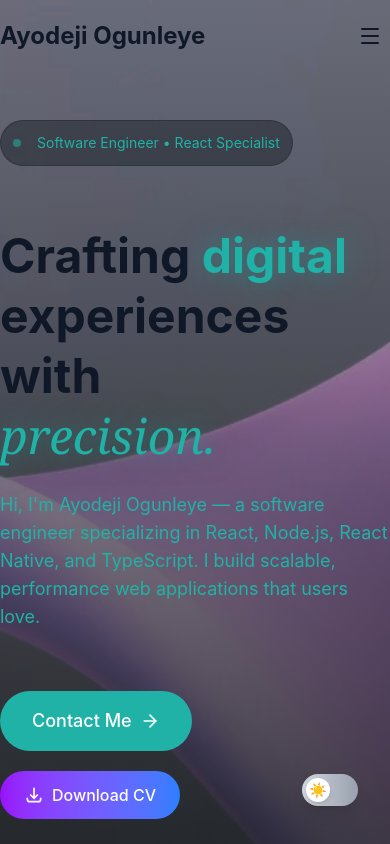
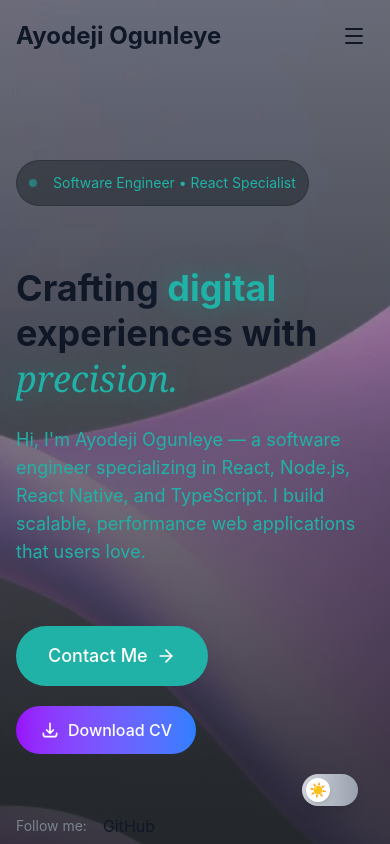
Before and after one commit to Ayonitemi12/portfolio, a React (Vite) app: page / in a window 390 px wide. Shown: the top 844 px of the page. Built offline with nearby package versions, Linux system fonts and the light colour scheme.

Commit message:
modified

```diff
--- a/src/layout/Navbar.jsx
+++ b/src/layout/Navbar.jsx
@@ -41,7 +41,7 @@ function Navbar() {
         : 'bg-transparent'
       }
     `}>
-      <div className="container mx-auto px-auto py-4 flex justify-between items-center">
+      <div className="container mx-auto px-4 md:px-6 py-4 flex justify-between items-center">
         {/* Logo */}
         <RouterLink to="/" className="text-2xl font-bold text-gray-900 dark:text-white hover:text-primary">
           Ayodeji Ogunleye<span className="text-purple-500"></span>
--- a/src/sections/About.jsx
+++ b/src/sections/About.jsx
@@ -1,5 +1,5 @@
 import { Code2, Lightbulb, Rocket, Users } from "lucide-react";
-// import FadeIn from "../components/FadeIn";
+import FadeIn from "../components/FadeIn";
 
 
 const highlights = [
@@ -33,7 +33,7 @@ function About() {
     return (
     <section id="about" className="py-32 relative overflow-hidden bg-white dark:bg-gray-900 text-gray-950 dark:text-white transition-colors duration-300">
       <div className="container mx-auto px-6 relative z-10 ">
-        {/* <FadeIn> */}
+        <FadeIn>
         <div className="grid lg:grid-cols-2 gap-16 items-center ">
           {/* Left Column */}
           <div className="space-y-8">
@@ -100,7 +100,7 @@ function About() {
             ))}
           </div>
         </div>
-        {/* </FadeIn> */}
+        </FadeIn>
       </div>
     </section>
     )
--- a/src/sections/Certificates.jsx
+++ b/src/sections/Certificates.jsx
@@ -1,6 +1,6 @@
 import { useState } from 'react';
 import { certificates } from '../data/certificates';
-// import FadeIn from '../components/FadeIn';
+import FadeIn from '../components/FadeIn';
 
 export function Certificates() {
    const [activeFilter, setActiveFilter] = useState("all");
@@ -64,7 +64,7 @@ function CertificateCard({ cert }) {
   const [setIsHovered] = useState(false);
 
   return (
-    // <FadeIn>
+    <FadeIn>
     <div
       className="group bg-white dark:bg-gray-800 rounded-xl overflow-hidden shadow-lg hover:shadow-2xl transition-all duration-300 hover:-translate-y-2"
       onMouseEnter={() => setIsHovered(true)}
@@ -115,7 +115,7 @@ function CertificateCard({ cert }) {
         </p>
       </div>
     </div>
-    // </FadeIn>
+    </FadeIn>
   );
 }
 
--- a/src/sections/Contact.jsx
+++ b/src/sections/Contact.jsx
@@ -9,7 +9,7 @@ import {
 import Button from "../components/Button";
 import { useState } from "react";
 import emailjs from "@emailjs/browser";
-// import FadeIn from "../components/FadeIn";
+import FadeIn from "../components/FadeIn";
 
 const contactInfo = [
   {
@@ -111,7 +111,7 @@ function Contact() {
             and let's discuss how we can work together.
           </p>
         </div>
-{/* <FadeIn> */}
+<FadeIn>
         <div className="grid lg:grid-cols-2 gap-12 max-w-5xl mx-auto">
           <div className="glass p-8 rounded-3xl border border-primary/30 animate-fade-in animation-delay-300 bg-white dark:bg-gray-800">
             <form className="space-y-6" onSubmit={handleSubmit}>
@@ -250,7 +250,7 @@ function Contact() {
             </div>
           </div>
         </div>
-        {/* </FadeIn> */}
+        </FadeIn>
       </div>
     </section>
     )
--- a/src/sections/Experience.jsx
+++ b/src/sections/Experience.jsx
@@ -1,4 +1,4 @@
-// import FadeIn from "../components/FadeIn";
+import FadeIn from "../components/FadeIn";
 
 const experiences = [
   {
@@ -77,7 +77,7 @@ function Experience() {
         </div>
 
         {/* Timeline */}
-        {/* <FadeIn> */}
+        <FadeIn>
         <div className="relative">
           <div className="timeline-glow absolute left-0 md:left-1/2 top-0 bottom-0 w-0.5 bg-linear-to-b from-primary/70 via-primary/30 to-transparent md:-translate-x-1/2 shadow-[0_0_25px_rgba(32,178,166,0.8)]" />
 
@@ -135,7 +135,7 @@ function Experience() {
             ))}
           </div>
         </div>
-        {/* </FadeIn> */}
+        </FadeIn>
       </div>
     </section>
     )
--- a/src/sections/Hero.jsx
+++ b/src/sections/Hero.jsx
@@ -33,7 +33,7 @@ const skills = [
 
 function Hero() {
     return (
-       <section className="relative min-h-screen flex items-center overflow-hidden bg-white dark:bg-gray-900 text-gray-900 dark:text-white transition-colors duration-300">
+       <section className="relative min-h-screen flex items-center justify-center pt-20 md:pt-24 overflow-hidden bg-white dark:bg-gray-900 text-gray-900 dark:text-white transition-colors duration-300">
       {/* Bg */}
       <div className="absolute inset-0">
         <img
@@ -50,7 +50,7 @@ function Hero() {
       </div>
 
       {/* Content */}
-      <div className="container mx-auto my-auto px-auto pt-30 pb-15 relative z-10">
+      <div className="container mx-auto my-auto px-4 md:px-6 pt-20 md:pt-30 pb-10 md:pb-15 relative z-10">
         <div className="grid lg:grid-cols-2 md:grid-cols-1 gap-20 items-center">
           {/* Left Column - Text Content */}
           <div className="space-y-15">
@@ -63,7 +63,7 @@ function Hero() {
 
             {/* Headline */}
             <div className="space-y-6">
-              <h1 className="text-5xl md:text-6xl lg:text-7xl font-bold leading-tight animate-fade-in animation-delay-100">
+              <h1 className="text-4xl sm:text-5xl md:text-6xl lg:text-7xl font-bold leading-tight animate-fade-in animation-delay-100">
                 Crafting <span className="text-primary glow-text">digital</span>
                 <br />
                 experiences with
--- a/src/sections/Projects.jsx
+++ b/src/sections/Projects.jsx
@@ -1,6 +1,6 @@
 import { ArrowUpRight } from "lucide-react";
 import DownloadCV from "../components/DownloadCV";
-// import FadeIn from "../components/FadeIn";
+import FadeIn from "../components/FadeIn";
 
 const projects = [
   {
@@ -67,7 +67,7 @@ function Projects() {
         </div>
 
         {/* Projects Grid */}
-        {/* <FadeIn> */}
+        <FadeIn>
         <div className="grid md:grid-cols-2 gap-8">
           {projects.map((project, idx) => (
             <div
@@ -141,7 +141,7 @@ function Projects() {
             <ArrowUpRight className="w-5 h-5" />
           </DownloadCV>
         </div>
-        {/* </FadeIn> */}
+        </FadeIn>
       </div>
     </section>
     )
--- a/src/sections/Skills.jsx
+++ b/src/sections/Skills.jsx
@@ -37,14 +37,14 @@ export function Skills() {
   return (
     <section id="skills" className="py-8 px-4 bg-white dark:bg-gray-900">
       <div className="container mx-auto max-w-3xl" ref={sectionRef}>
-        {/* <FadeIn> */}
+        <FadeIn>
           <h2 className="text-3xl font-bold text-center text-gray-900 dark:text-white mb-4">
             My <span className="text-purple-500">Skills</span>
           </h2>
           <p className="text-center text-gray-600 dark:text-gray-400 mb-12">
             Technologies and tools I work with
           </p>
-        {/* </FadeIn> */}
+        </FadeIn>
 
         <div className="grid grid-cols-1 md:grid-cols-2 lg:grid-cols-2 gap-6 space-y-6">
           {skills.map((skill, index) => (
--- a/src/sections/Testimonial.jsx
+++ b/src/sections/Testimonial.jsx
@@ -1,6 +1,6 @@
 import { ChevronLeft, ChevronRight, Quote } from "lucide-react";
 import { useState } from "react";
-// import FadeIn from "../components/FadeIn";
+import FadeIn from "../components/FadeIn";
 
 const testimonials = [
   {
@@ -86,7 +86,7 @@ function Testimonial() {
             </span>
           </h2>
         </div>
-{/* <FadeIn> */}
+<FadeIn>
         {/* Testimonial Carousel */}
         <div className="max-w-4xl mx-auto">
           <div className="relative">
@@ -148,7 +148,7 @@ function Testimonial() {
             </div>
           </div>
         </div>
-        {/* </FadeIn> */}
+        </FadeIn>
       </div>
     </section>
     )
```
